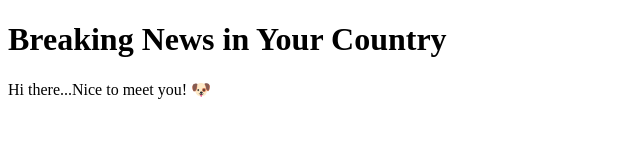
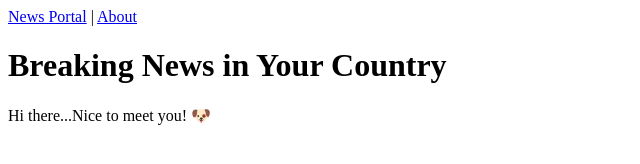
Before and after one commit to rezaduha/jamstack-web-app-001, an Eleventy site: page src/index.njk in a window 1280 px wide. Shown: the whole page, without its empty margins (0-640 px from the left). Built offline with nearby package versions, Linux system fonts and the light colour scheme; Eleventy itself is replaced by a stand-in of ours; files that its build step writes are made by us from their sources.

Commit message:
add header in base.njk

```diff
--- a/src/_includes/base.njk
+++ b/src/_includes/base.njk
@@ -6,6 +6,9 @@
     <title>{{ title }}</title>
 </head>
 <body>
+    <header>
+        <a href="/">News Portal</a> | <a href="/about">About</a>
+    </header>
     {{ content | safe }}
 </body>
 </html>
```
